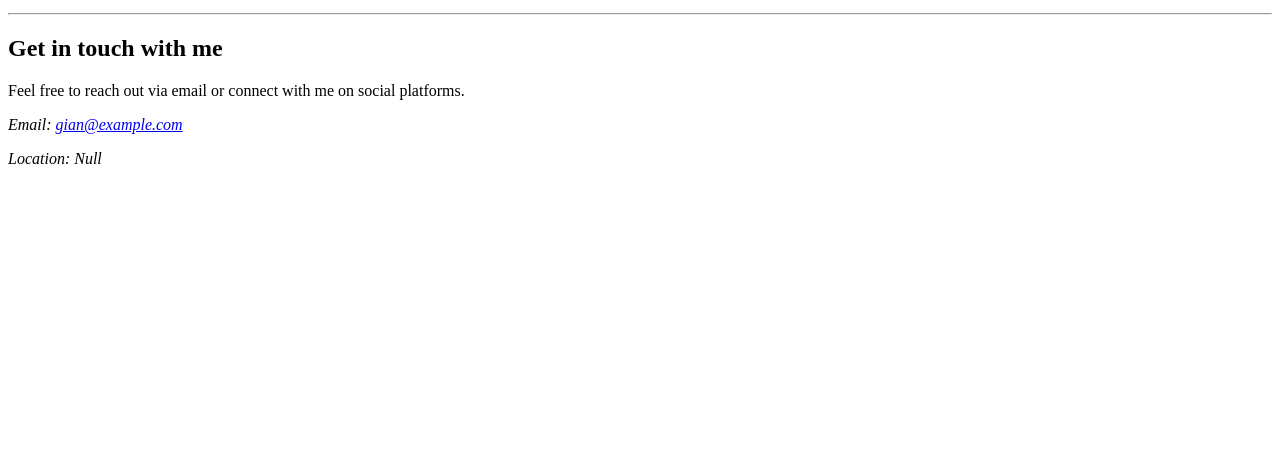
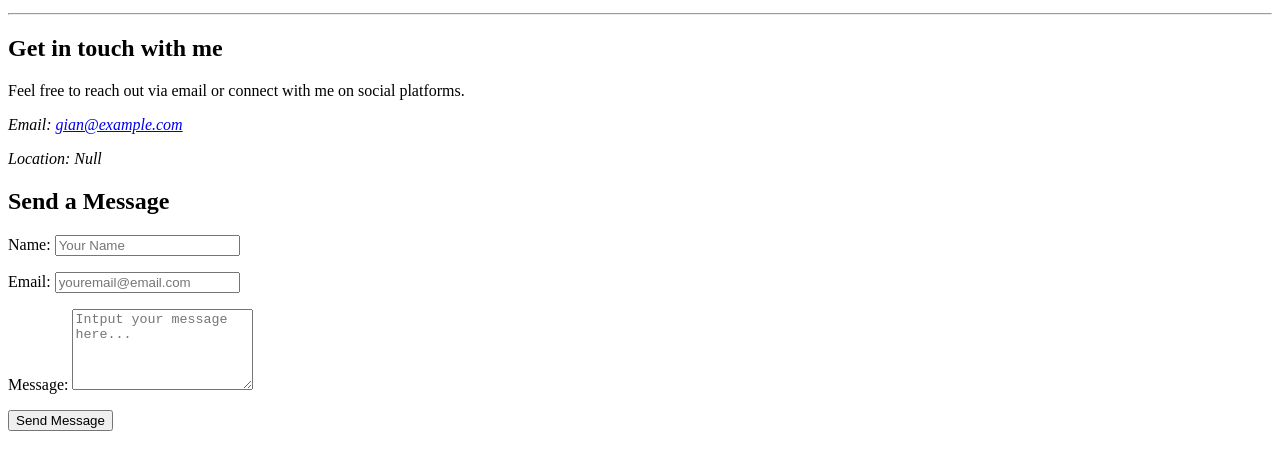
Before and after one commit to ctrlGio/roadmap.sh-project-answers, a plain HTML site: page beginner-front-end-projects/02-basic-html-website/contact.html in a window 1280 px wide. Shown: the part 233-702 px from the top of the page. Drawn offline with Linux system fonts and the light colour scheme.

Commit message:
Modified Contact Information - Completed the contact information page - Added a section for contacting

```diff
--- a/beginner-front-end-projects/02-basic-html-website/contact.html
+++ b/beginner-front-end-projects/02-basic-html-website/contact.html
@@ -36,8 +36,24 @@
             </section>
 
             <section class="contact-info-form">
-                <form>
+                <h2>Send a Message</h2>
+                <form action="#" method="POST" class="contact-form">
+                    <p>
+                        <label for="user-name">Name:</label>
+                        <input type="text" id="user-name" name="name" required placeholder="Your Name"/>
+                    </p>
 
+                    <p>
+                        <label for="user-email">Email:</label>
+                        <input type="text" id="user-email" name="email" required placeholder="youremail@email.com"/>
+                    </p>
+
+                    <p>
+                        <label for="user-message">Message:</label>
+                        <textarea id="user-message" name="message" rows="5" required placeholder="Intput your message here..."></textarea>
+                    </p>
+
+                    <button type="submit">Send Message</button>
                 </form>
             </section>
         </main>
```
